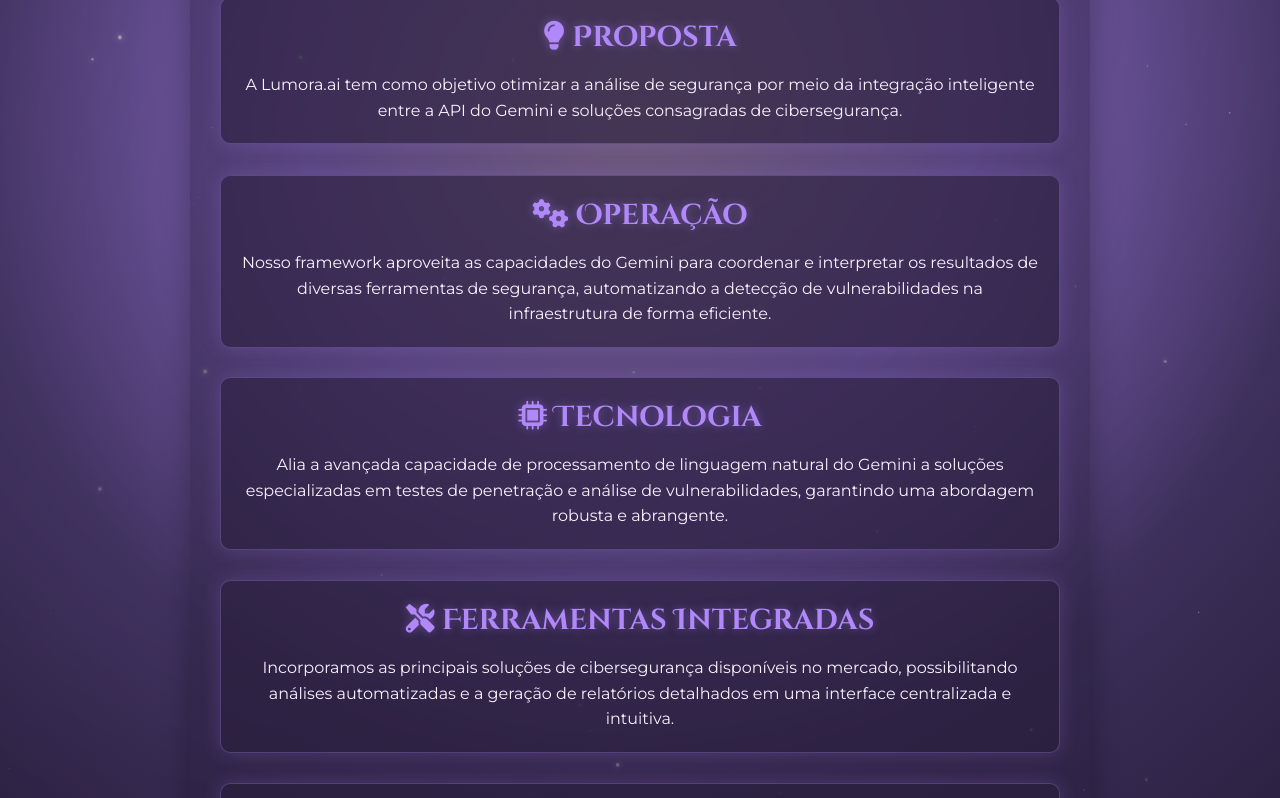
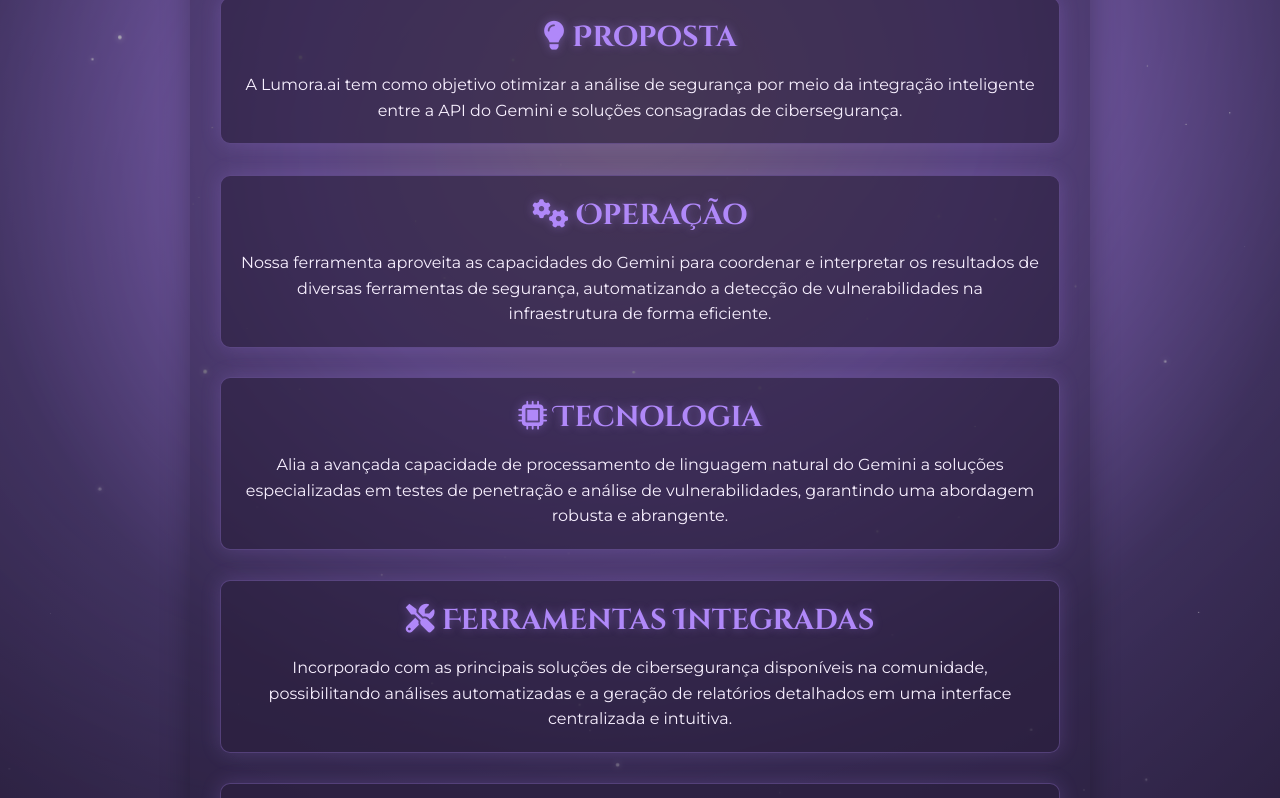
Before and after one commit to miguel-b-p/Lumora.AI-Site, a plain HTML site: page index.html in a window 1280 px wide. Both pictures are taken after a click on the button "Saiba mais". Shown: the part 825-1623 px from the top of the page. Drawn offline with Linux system fonts and the light colour scheme.

Commit message:
Update index.html

```diff
--- a/index.html
+++ b/index.html
@@ -21,7 +21,7 @@
         <h1>Lumora.ai</h1>
         <img src="assets/images/logo.jpeg" alt="Logo da Lumora.ai, representando uma ferramenta divina de segurança" class="logo-image">
         <p>Bem-vindo à <span class="highlight">Lumora</span></p>
-        <p>Um framework inteligente que integra a API do Gemini com ferramentas de cybersegurança para automatizar a detecção de vulnerabilidades em serviços online.</p>
+        <p>Uma ferramenta inteligente que integra a API do Gemini com ferramentas de cybersegurança para automatizar a detecção de vulnerabilidades em serviços online.</p>
         <button id="saibaMaisBtn" class="glow-button">Saiba mais</button>
 
         <div id="expandedContent" class="expanded-content">
@@ -32,7 +32,7 @@
 
             <section>
                 <h2><i class="fas fa-cogs"></i> Operação</h2>
-                <p>Nosso framework aproveita as capacidades do Gemini para coordenar e interpretar os resultados de diversas ferramentas de segurança, automatizando a detecção de vulnerabilidades na infraestrutura de forma eficiente.</p>
+                <p>Nossa ferramenta aproveita as capacidades do Gemini para coordenar e interpretar os resultados de diversas ferramentas de segurança, automatizando a detecção de vulnerabilidades na infraestrutura de forma eficiente.</p>
             </section>
 
             <section>
@@ -42,7 +42,7 @@
 
             <section>
                 <h2><i class="fas fa-tools"></i> Ferramentas Integradas</h2>
-                <p>Incorporamos as principais soluções de cibersegurança disponíveis no mercado, possibilitando análises automatizadas e a geração de relatórios detalhados em uma interface centralizada e intuitiva.</p>
+                <p>Incorporado com as principais soluções de cibersegurança disponíveis na comunidade, possibilitando análises automatizadas e a geração de relatórios detalhados em uma interface centralizada e intuitiva.</p>
             </section>
 
             <section>
```
